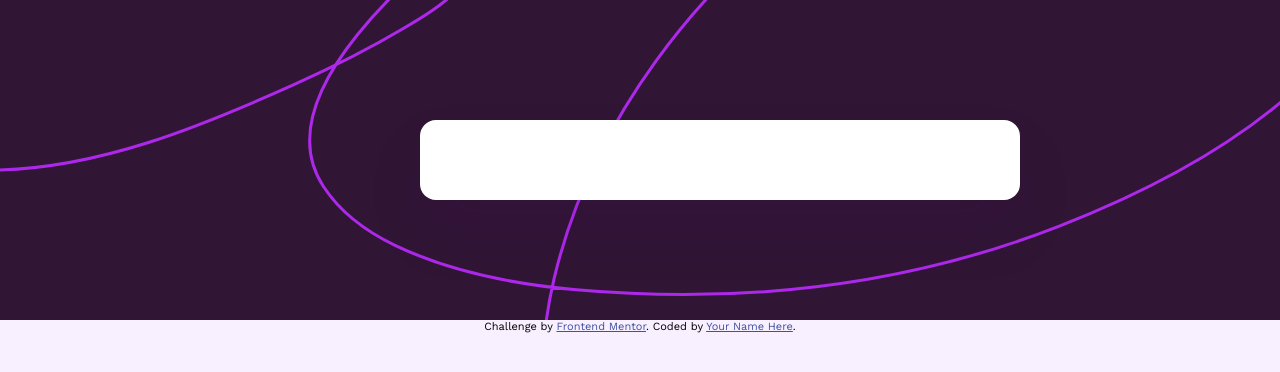
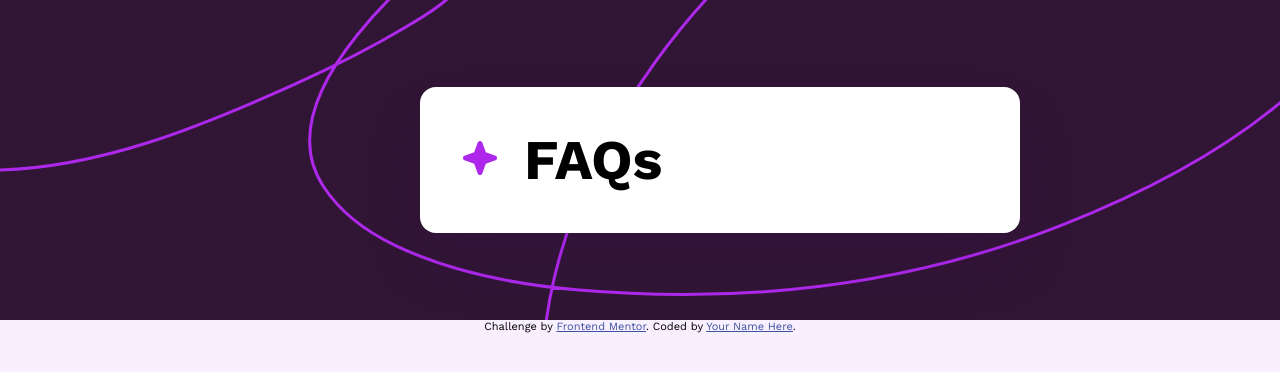
Before and after one commit to navidTabrizi90/FAQs, a plain HTML site: page index.html in a window 1280 px wide. Shown: the top 372 px of the page. Drawn offline with nearby package versions, Linux system fonts and the light colour scheme.

Commit message:
Added header and backgound

```diff
--- a/index.html
+++ b/index.html
@@ -34,7 +34,19 @@
     </head>
     <body>
         <div class="frame">
-            <section class="card"></section>
+            <section class="card">
+                <header class="header--title">
+                    <span
+                        ><figure>
+                            <img
+                            class="image--title"
+                                src="assets/images/icon-star.svg"
+                                alt="icone star"
+                            /></figure
+                    ></span>
+                    <h1 class="title">FAQs</h1>
+                </header>
+            </section>
         </div>
 
         <div class="attribution">
--- a/style.css
+++ b/style.css
@@ -38,3 +38,22 @@ body {
     background: var(--White);
     box-shadow: 0px 32px 56px 0px rgba(80, 0, 118, 0.1);
 }
+
+.header--title {
+    display: flex;
+    flex-direction: row;
+    align-items: center;
+    gap: 24px;
+    align-self: stretch;
+}
+
+.image--title {
+    width: 40px;
+    height: 40px;
+}
+
+.title {
+  font-size: 56px;
+  font-style: normal;
+  font-weight: 700;
+}
```
